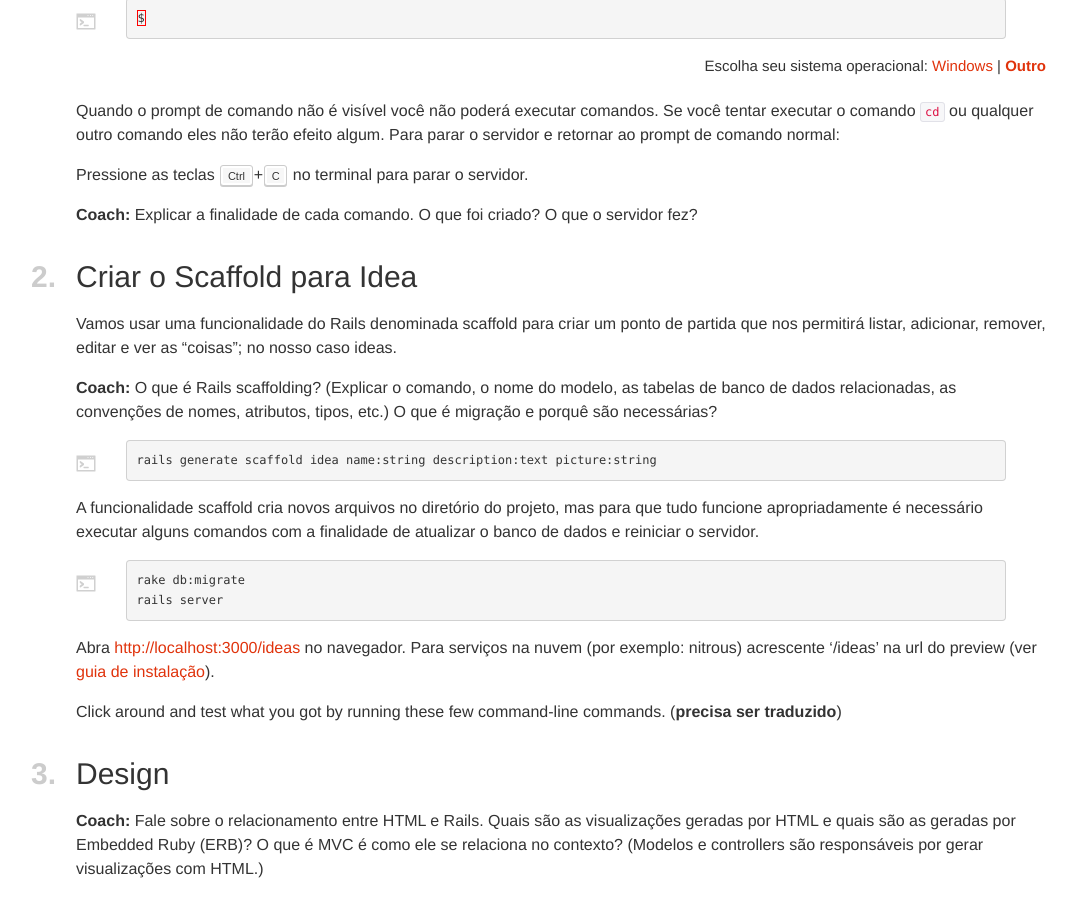
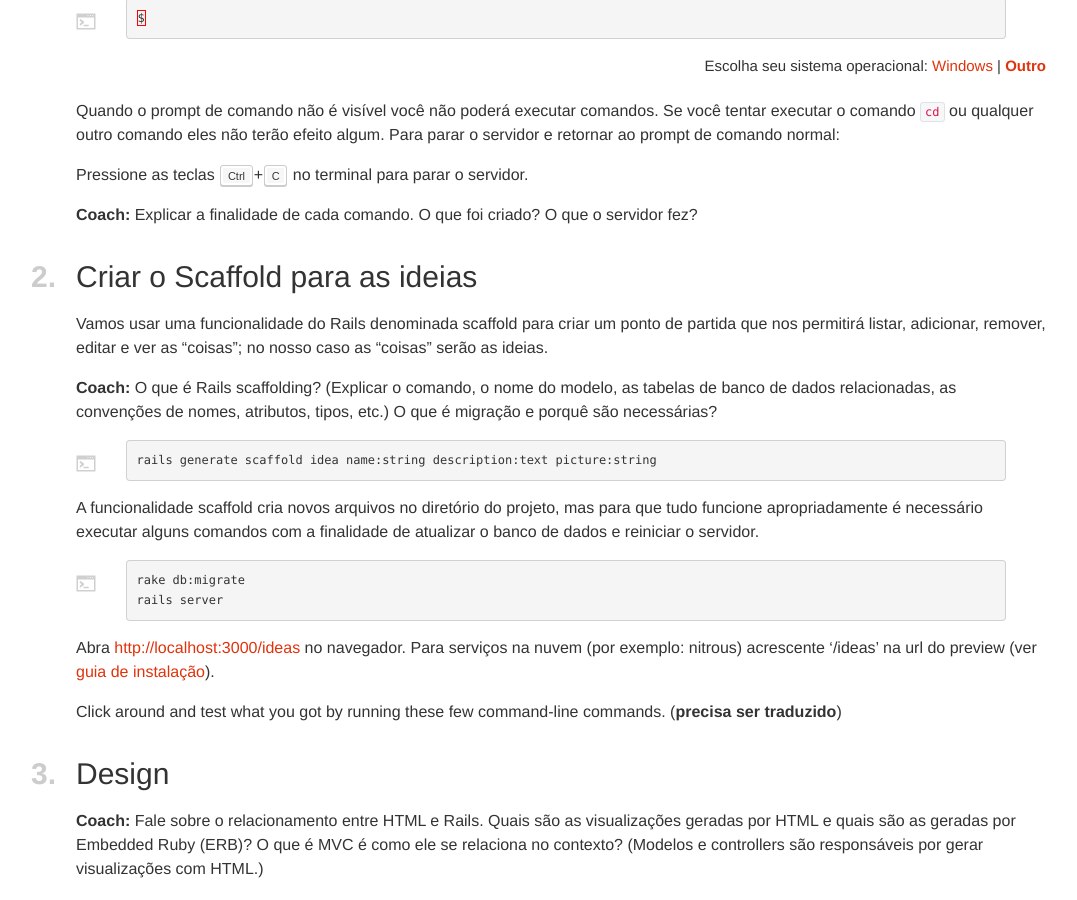
Before and after one commit to railsgirls/guides.railsgirls.com, a Jekyll site: the page built from _posts/2012-04-18-app.markdown, in a window 1280 px wide and 900 px high, scrolled down 2086 px. Shown: the whole window, without its empty margins (9-1086 px from the left). Built offline with Jekyll 4.4.1, drawn with Linux system fonts in a browser that asks for light colours; nearby versions of some CDN libraries; some of the changed text lies outside the part shown.

Commit message:
Correções: traduzidas as ocorrências da palavra "idea" no texto do tutorial.

```diff
--- a/_posts/2012-04-18-app.markdown
+++ b/_posts/2012-04-18-app.markdown
@@ -39,7 +39,7 @@ permalink: app
 
 ## *1.*Criando a aplicação
 
-Vamos criar uma app Rails a partir do zero denominada *railsgirls*.
+Vamos criar uma app Rails a partir do zero denominada *railsgirls* destinada a compartilhar ideias.
 
 Comecemos abrindo o Terminal:
 
@@ -154,9 +154,9 @@ Pressione as teclas <kbd>Ctrl</kbd>+<kbd>C</kbd> no terminal para parar o servid
 **Coach:**  Explicar a finalidade de cada comando. O que foi criado? O que o servidor fez?
 
 
-## *2.*Criar o Scaffold para Idea
+## *2.*Criar o Scaffold para as ideias
 
-Vamos usar uma funcionalidade do Rails denominada scaffold para criar um ponto de partida que nos permitirá listar, adicionar, remover, editar e ver as "coisas"; no nosso caso ideas.
+Vamos usar uma funcionalidade do Rails denominada scaffold para criar um ponto de partida que nos permitirá listar, adicionar, remover, editar e ver as "coisas"; no nosso caso as "coisas" serão as ideias.
 
 
 **Coach:** O que é Rails scaffolding? (Explicar o comando, o nome do modelo, as tabelas de banco de dados relacionadas, as convenções de nomes, atributos, tipos, etc.) O que é migração e porquê são necessárias?
@@ -225,7 +225,7 @@ Vamos criar uma barra de navegação e um rodapé para nosso layout. No mesmo ar
     </div>
     <div class="collapse navbar-collapse">
       <ul class="nav navbar-nav">
-        <li class="active"><a href="/ideas">Ideas</a></li>
+        <li class="active"><a href="/ideas">Ideias</a></li>
       </ul>
     </div>
   </div>
@@ -243,7 +243,7 @@ antes da tag de fechamento `</body>` acrescente
 <script src="//maxcdn.bootstrapcdn.com/bootstrap/3.0.3/js/bootstrap.js"></script>
 {% endhighlight %}
 
-Agora vamos alterar a estilização da tabela ideas. Abra `app/assets/stylesheets/application.css` e no final acrescente:
+Agora vamos alterar a estilização da tabela que contém as ideias. Abra `app/assets/stylesheets/application.css` e no final acrescente:
 
 {% highlight css %}
 body { padding-top: 100px; }
```
